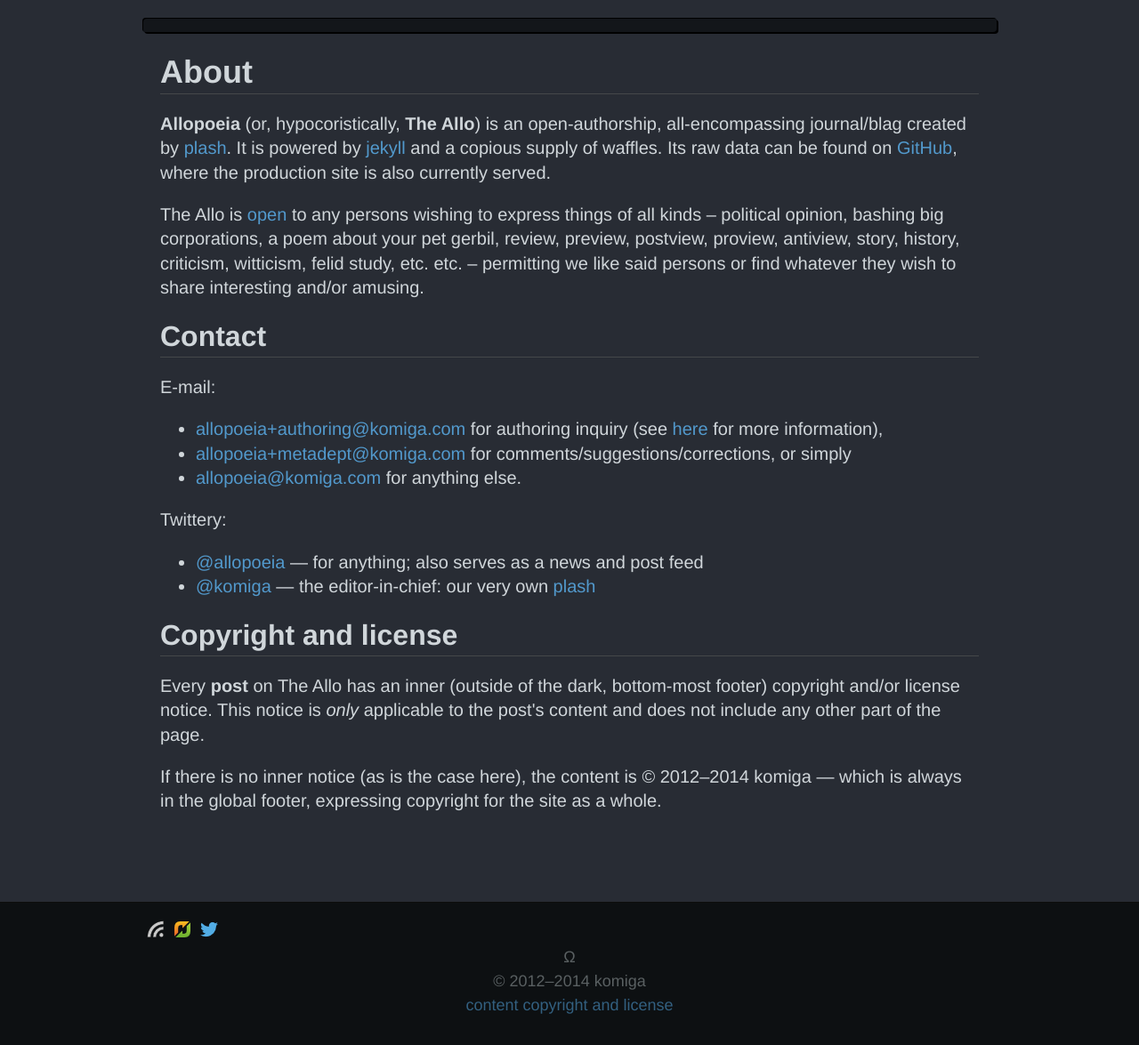
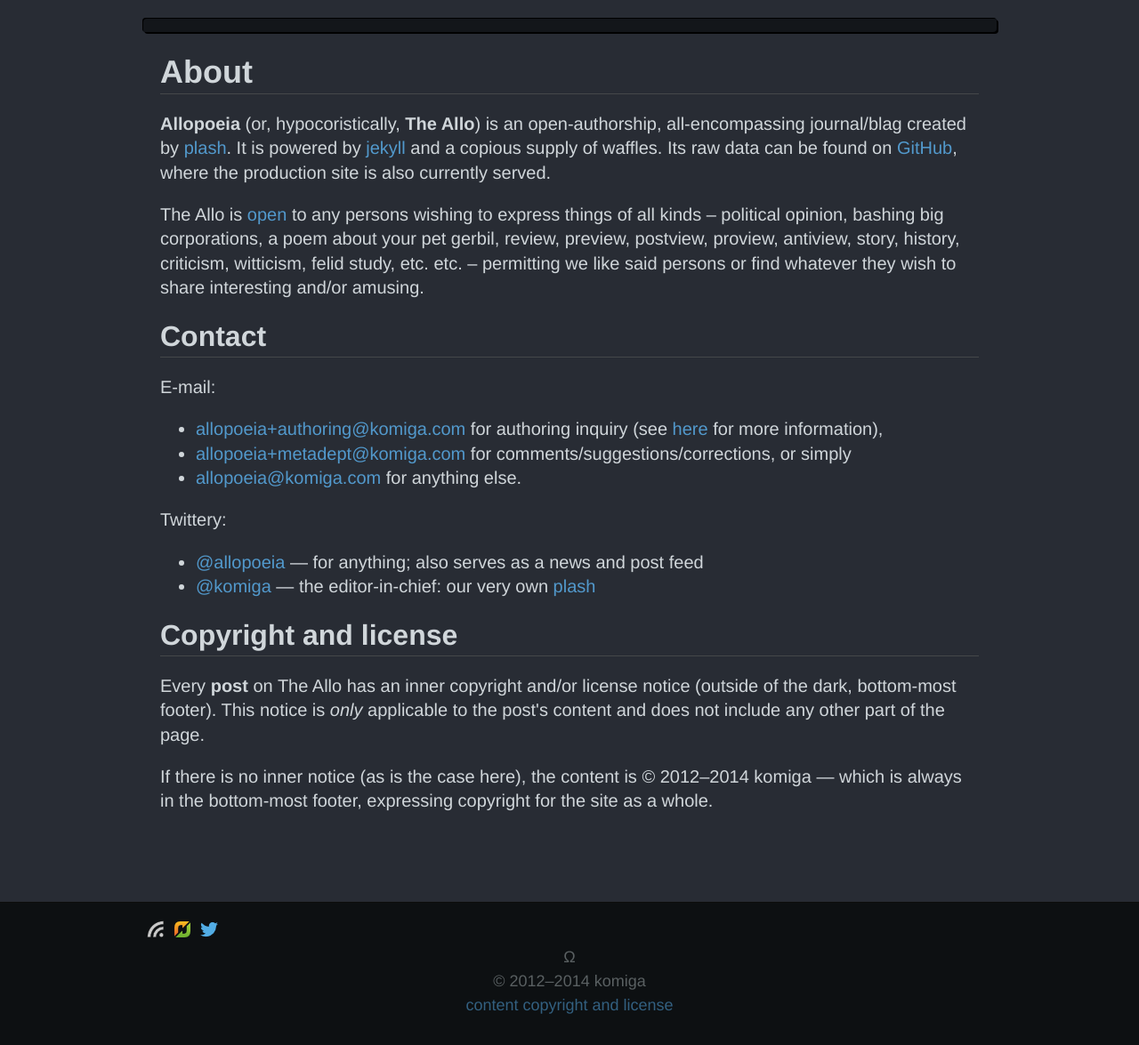
Before and after one commit to Allopoeia/allopoeia.github.com, a Jekyll site: the page built from about.html, in a window 1280 px wide. Shown: the whole page at 89% size. Built offline with Jekyll 4.4.1, drawn with Linux system fonts in a browser that asks for light colours; comment, search, counter and statistics services are not loaded.

Commit message:
about: rewording and reordering.

```diff
--- a/about.html
+++ b/about.html
@@ -30,8 +30,8 @@
 <section id="copyright-and-license">
 <h2 class="separator">Copyright and license<a class="para-ref" href="#copyright-and-license"></a></h2>
 
-<p>Every <strong>post</strong> on The Allo has an inner (outside of the dark, bottom-most footer) copyright and/or license notice. This notice is <em>only</em> applicable to the post's content and does not include any other part of the page.</p>
+<p>Every <strong>post</strong> on The Allo has an inner copyright and/or license notice (outside of the dark, bottom-most footer). This notice is <em>only</em> applicable to the post's content and does not include any other part of the page.</p>
 
-<p>If there is no inner notice (as is the case here), the content is &copy; {{ site.meta.run-years }} komiga &mdash; which is always in the global footer, expressing copyright for the site as a whole.</p>
+<p>If there is no inner notice (as is the case here), the content is &copy; {{ site.meta.run-years }} komiga &mdash; which is always in the bottom-most footer, expressing copyright for the site as a whole.</p>
 
 </section>
```
